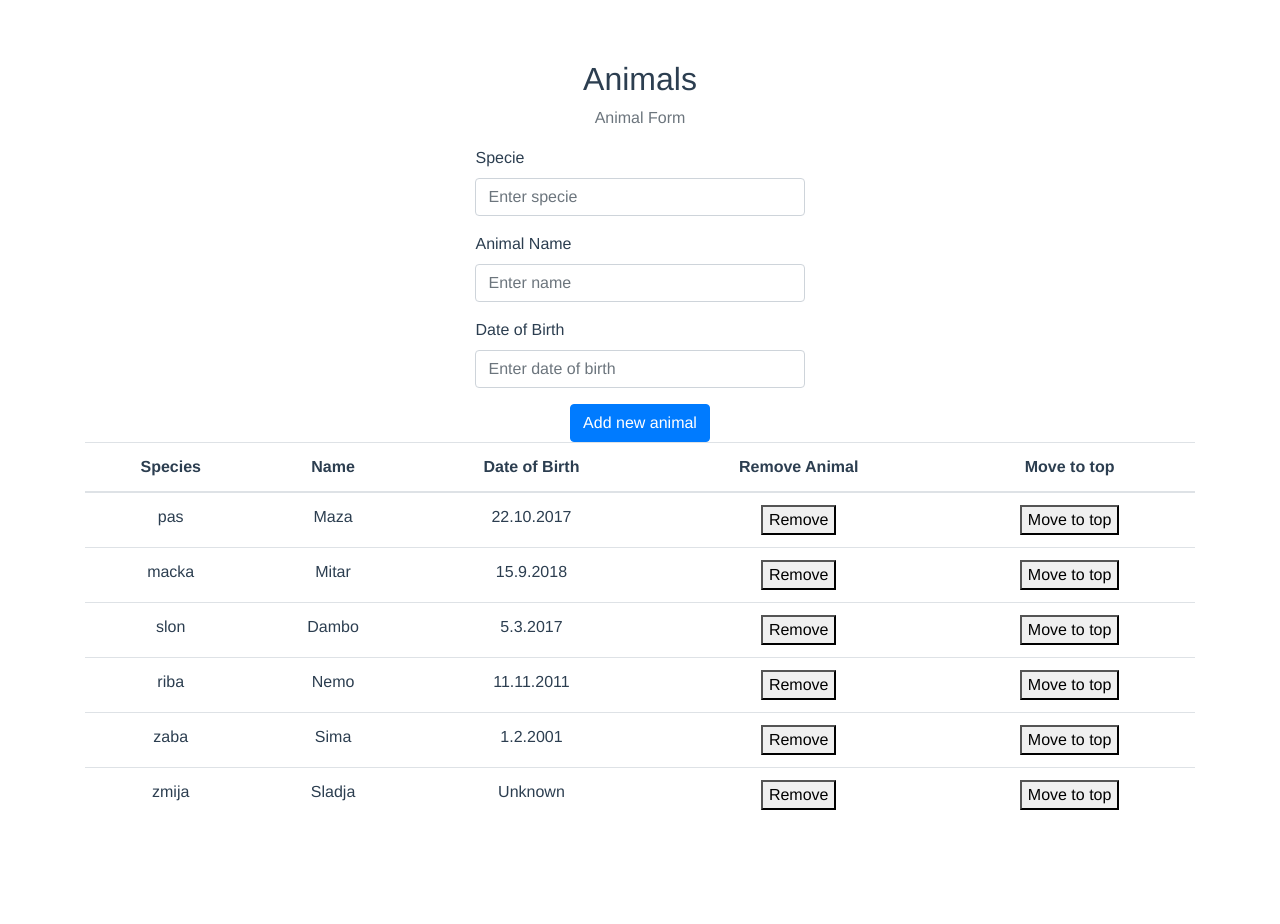
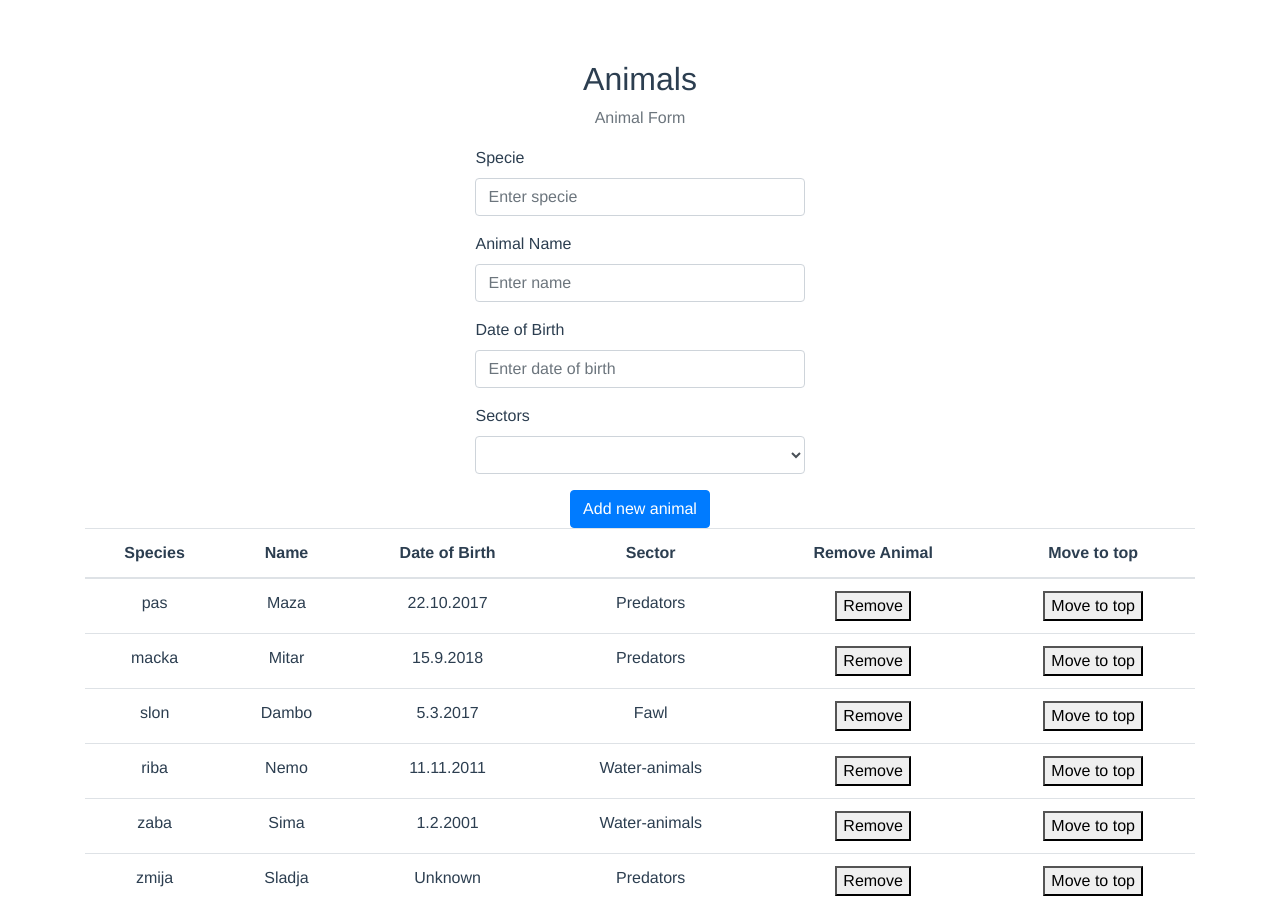
Before and after one commit to Biljana94/zoo-vue, a Vue app: page / in a window 1280 px wide. Before the commit the page ends 838 px from the top, so only its background shows below. Built offline with nearby package versions, Linux system fonts and the light colour scheme.

Commit message:
Add animal sector

```diff
--- a/src/components/Zoo.vue
+++ b/src/components/Zoo.vue
@@ -24,6 +24,15 @@
                     <input v-model="newAnimal.dateOfBirth" class="form-control" type="text" placeholder="Enter date of birth">
                 </div>
 
+                <div class="form-group row">
+                    <label>Sectors</label>
+                    <select v-model="newAnimal.sector" class="form-control">
+                        <option v-for="(sector, index) in sectors" :key="index" v-bind:value="sector">
+                            {{ sector.name }}
+                        </option>
+                    </select>
+                </div>
+
                 <button type="submit" class="btn btn-primary">Add new animal</button>
             </form>
         </div>
@@ -39,8 +48,10 @@
                     <th scope="col">Species</th>
                     <th scope="col">Name</th>
                     <th scope="col">Date of Birth</th>
+                    <th scope="col">Sector</th>
                     <th scope="col">Remove Animal</th>
                     <th scope="col">Move to top</th>
+
                 </tr>
             </thead>
             <tbody>
@@ -50,6 +61,8 @@
 
                     <!--Ako zivotinja nema datum rodjenja napisati da je datum nepoznat-->
                     <td>{{animal.dateOfBirth ? animal.dateOfBirth : 'Unknown'}}</td>
+
+                    <td>{{animal.sector.name}}</td>
 
                     <td>
                         <!--na klik dugmeta se pokrece akcija removeAnimal(animal), koja brise zivotinju, ta metoda se nalazi u export default-->
@@ -63,12 +76,22 @@
                 </tr>
             </tbody>
         </table>
+
+
+
     </div>
 
 </template>
 
 
 <script>
+
+//sektori za zivotinje
+const sectors = [
+    {name:'Water-animals', surface:'Water'},
+    {name:'Fawl', surface:'Kages'},
+    {name:'Predators', surface:'Kages'}
+];
 
 export default {
     //data fnc vraca neki objekat
@@ -83,13 +106,16 @@ export default {
 
             //niz animals koji sadrzi objekte
             animals: [
-                {species: 'pas', name: 'Maza', dateOfBirth: '22.10.2017'},
-                {species: 'macka', name: 'Mitar', dateOfBirth: '15.9.2018'},
-                {species: 'slon', name: 'Dambo', dateOfBirth: '5.3.2017'},
-                {species: 'riba', name: 'Nemo', dateOfBirth: '11.11.2011'},
-                {species: 'zaba', name: 'Sima', dateOfBirth: '1.2.2001'},
-                {species: 'zmija', name: 'Sladja', dateOfBirth: ''}
-            ]
+                {species: 'pas', name: 'Maza', dateOfBirth: '22.10.2017', sector:sectors[2]},
+                {species: 'macka', name: 'Mitar', dateOfBirth: '15.9.2018', sector:sectors[2]},
+                {species: 'slon', name: 'Dambo', dateOfBirth: '5.3.2017', sector:sectors[1]},
+                {species: 'riba', name: 'Nemo', dateOfBirth: '11.11.2011', sector:sectors[0]},
+                {species: 'zaba', name: 'Sima', dateOfBirth: '1.2.2001', sector:sectors[0]},
+                {species: 'zmija', name: 'Sladja', dateOfBirth: '', sector:sectors[2]}
+            ],
+
+            //sektori zivotinja
+            sectors:sectors, //moramo ispisati da je sektor:sektor jer nam je sektor iznad export data
         }
     },
 
```
